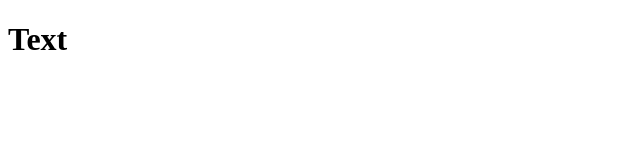
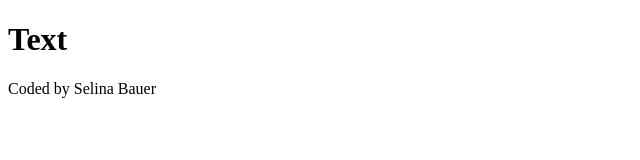
Before and after one commit to selinabauer/new-project, a plain HTML site: page index.html in a window 1280 px wide. Shown: the whole page, without its empty margins (0-640 px from the left). Drawn offline with Linux system fonts and the light colour scheme.

Commit message:
Added basic html and css/js

```diff
--- a/index.html
+++ b/index.html
@@ -7,5 +7,6 @@
   </head>
   <body>
     <h1>Text</h1>
+    <footer>Coded by Selina Bauer</footer>
   </body>
 </html>
```
Also changed, not shown: index.js (added), styles.css (added).
